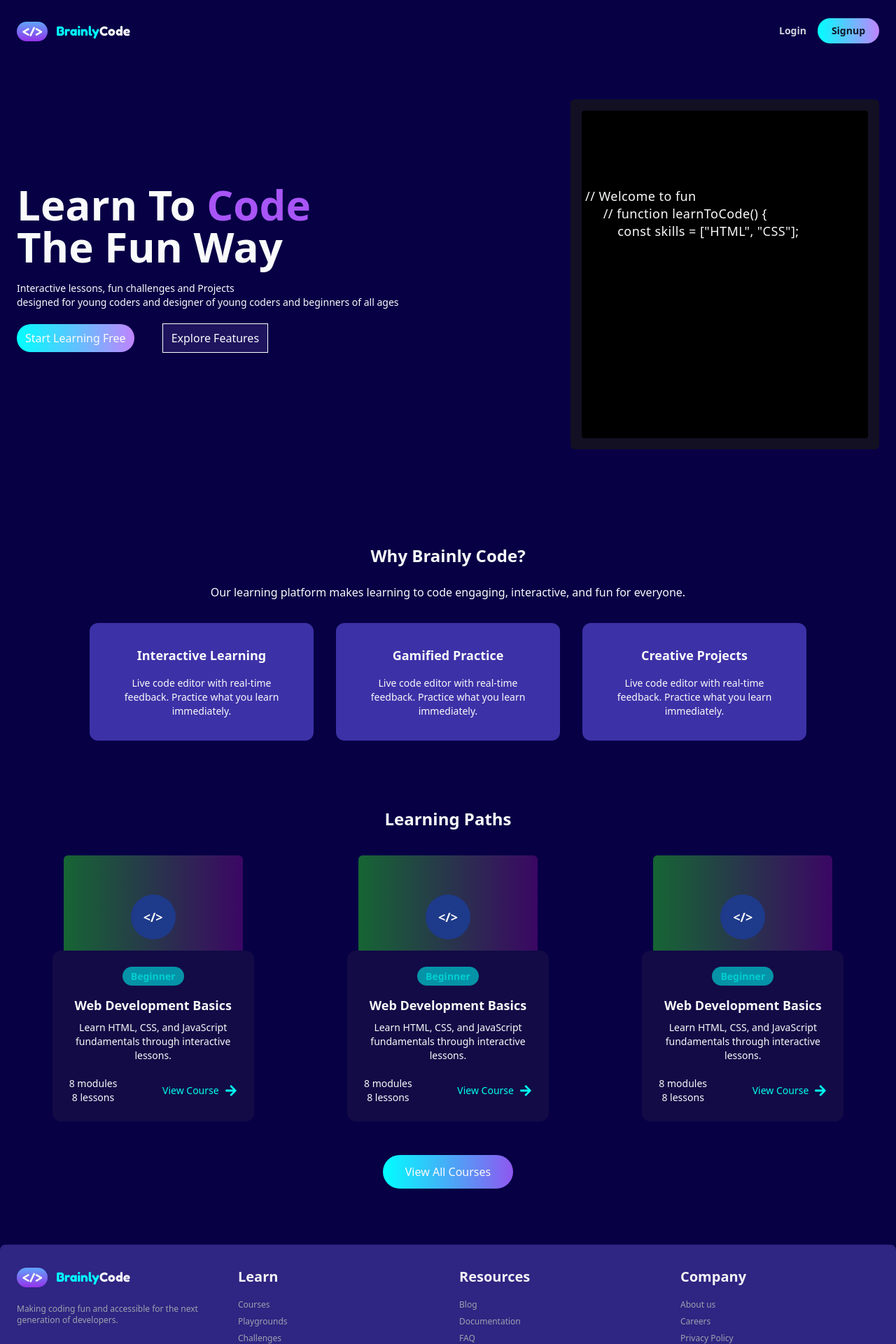
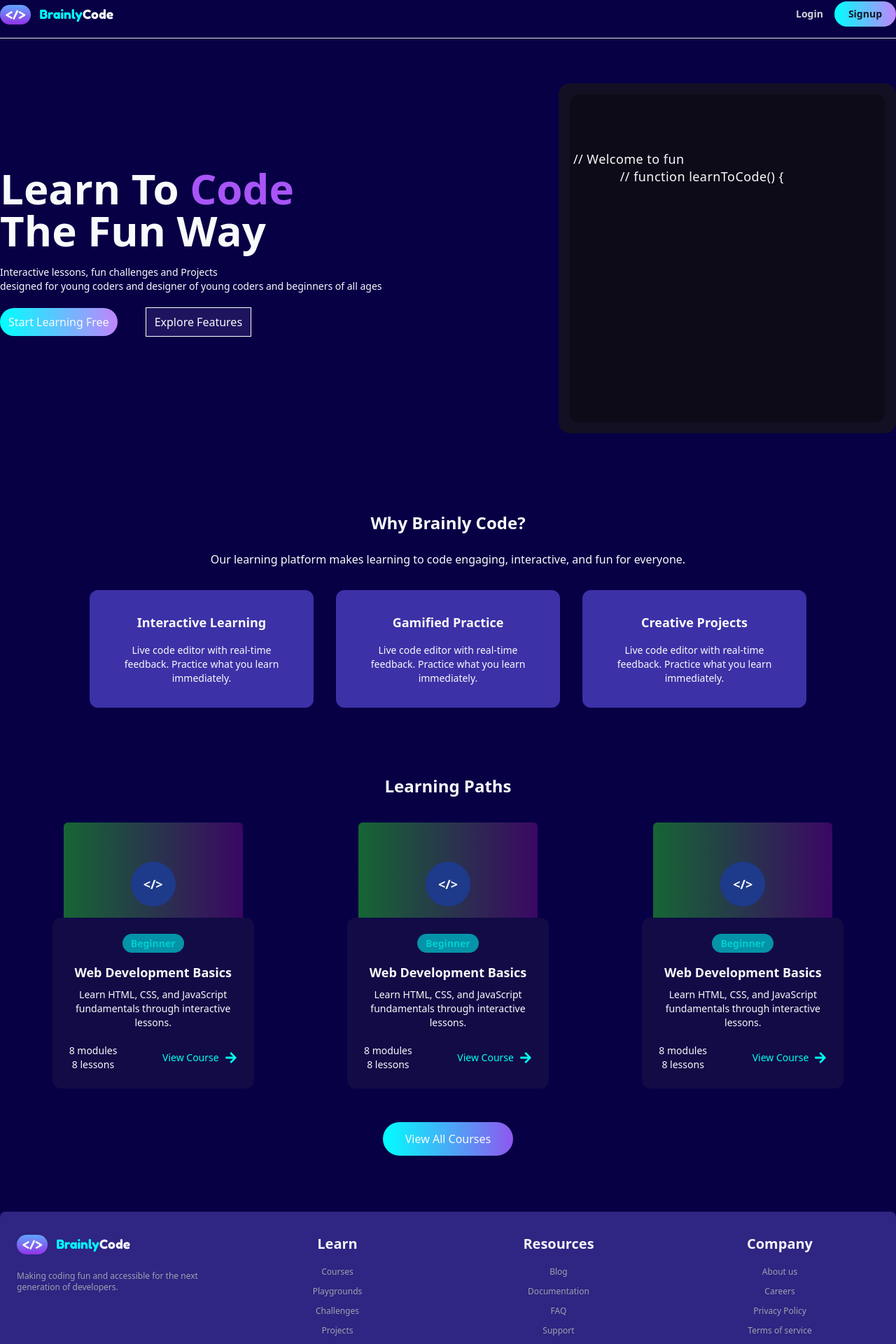
Before and after one commit to Brainly-Code/Brainly-Code, a React (Vite) app in the folder frontend/: page / in a window 1280 px wide. Shown: the part 14-1934 px from the top of the page at 70% size. Built offline with nearby package versions, Linux system fonts and the light colour scheme.

Commit message:
Updating for responsiveness

```diff
--- a/frontend/src/Components/Hero.jsx
+++ b/frontend/src/Components/Hero.jsx
@@ -17,8 +17,8 @@ export const Hero = () => {
   return (
     <div className="bg-[#070045] text-gray-50 min-h-screen">
       {/* Header */}
-      <section id="header" className="max-w-7xl mx-auto px-6 py-6">
-<header className="flex flex-wrap justify-between items-center gap-4 py-4">
+      <section id="header" className="max-w-7xl mx-auto">
+        <header className="flex flex-wrap border-b-[1px] justify-between items-center gap-4 py-4">
           <FloatingNav navItems={navItems} />
           {/* Left: Logo */}
           <div className="flex-shrink-0">
@@ -48,9 +48,9 @@ export const Hero = () => {
           </div>
 
         {/* TextGenerateEffect Section */}
-<div className="bg-[#121022] rounded-md p-4 w-full md:w-auto max-w-full sm:max-w-lg md:max-w-xl lg:max-w-2xl min-h-[300px] sm:min-h-[400px] md:min-h-[500px] flex flex-col">
+        <div className="bg-[#121022] rounded-2xl p-4 w-full md:w-auto max-w-full sm:max-w-lg md:max-w-xl lg:max-w-2xl min-h-[300px] sm:min-h-[400px] md:min-h-[500px] flex flex-col">
 
-<div className="bg-black rounded overflow-x-auto overflow-y-auto flex-grow flex flex-col h-full">
+        <div className="bg-black rounded-xl bg-opacity-30 overflow-x-auto overflow-y-auto flex-grow flex flex-col h-full">
 
             <TextGenerateEffect
               words={` // Welcome to fun
@@ -63,7 +63,7 @@ export const Hero = () => {
               }
               // Start your code
               learnToCode();`}
-        className="text-xs sm:text-sm md:text-base lg:text-lg w-full h-full whitespace-pre-wrap mt-auto mb-auto"
+                className="text-xs sm:text-sm md:text-base lg:text-lg w-full h-full whitespace-pre-wrap my-[5rem]"
             />
           </div>
 
--- a/frontend/src/Components/HomePage.jsx
+++ b/frontend/src/Components/HomePage.jsx
@@ -78,14 +78,14 @@ export default function HomePage() {
 
   return (
     <div className='bg-[#070045] opacity-90'>
-      <div className=' border-gray-300 py-6 rounded-none border-b-2'>
+      <div className=' border-gray-300 py-6 rounded-none border-b-[1px]'>
         <header className="flex items-center mx-auto text-white w-5/6 justify-between">
             <FloatingNav navItems={navItems} className=""/>
-            <BrainlyCodeIcon className="ml-7"/>
+            <BrainlyCodeIcon className="ml-7 sm:ml-1"/>
             <ul className=" flex items-center h-1/4">
               <li className="">
                   <Link to="/user/profile">
-                    <img src={profile} className=' h-1/2 w-1/2 md:h-3/4 md:w-3/4' />
+                    <img src={profile} className=' h-1/2 w-1/2 md:h-3/4 sm:w-1/2 md:w-2/4' />
                   </Link>
               </li>
               <li className="font-semibold inline bg-gradient-to-r from-[#00ffff] rounded-3xl ml-5 to-purple-400 px-5 py-2 text-gray-300">
--- a/frontend/src/Components/UpdateUser.jsx
+++ b/frontend/src/Components/UpdateUser.jsx
@@ -51,7 +51,7 @@ const Profile = () => {
             </div>
             <div className="mb-4">
               <label className="block text-[rgba(255,255,255,0.7)] font-bold mb-2">Name:</label>
-              <input type="text" className="form-input p-2 bg-[rgba(217,217,217,0.2)] rounded-md w-full text-[rgba(255,255,255,0.7)]" value={username}  placeholder="Enter name" onChange={e=>setUserName(e.target.value)} />
+              <input type="text" className="form-input p-2 bg-[rgba(217,217,217,0.2)] rounded-md w-full text-[rgba(255,255,255,0.7)]" value={username}  placeholder="Enter New Name" onChange={e=>setUserName(e.target.value)} />
             </div>
             <div className="mb-4">
               <label className="block text-[rgba(255,255,255,0.7)] font-bold mb-2">Email:</label>
--- a/frontend/src/Components/ui/Footer.jsx
+++ b/frontend/src/Components/ui/Footer.jsx
@@ -3,8 +3,9 @@ import BrainlyCodeIcon from "../BrainlyCodeIcon";
 const Footer = () => {
   return (
     <footer className="mt-8">
-      <div className="bg-[#6B5EDD] bg-opacity-40 rounded-lg px-6 py-8 w-full max-w-7xl mx-auto grid grid-cols-1 md:grid-cols-2 lg:grid-cols-4 gap-8 text-gray-100">
+      <div className="bg-[#6B5EDD] bg-opacity-40 rounded-lg px-6 py-8 w-full max-w-7xl mx-auto grid grid-cols-1 sm:grid-cols-2 md:grid-cols-2 lg:grid-cols-4 gap-8 text-gray-100">
 
+        {/* Logo and description */}
         <div>
           <BrainlyCodeIcon />
           <p className="text-xs text-gray-400 mt-6">
@@ -12,28 +13,37 @@ const Footer = () => {
           </p>
         </div>
 
-        <div>
+        {/* Learn Section */}
+        <div className="sm:text-center">
           <h1 className="text-xl font-bold mb-3">Learn</h1>
-          <p><a className="text-xs text-gray-400 hover:text-gray-200" href="/">Courses</a></p>
-          <p><a className="text-xs text-gray-400 hover:text-gray-200" href="/">Playgrounds</a></p>
-          <p><a className="text-xs text-gray-400 hover:text-gray-200" href="/">Challenges</a></p>
-          <p><a className="text-xs text-gray-400 hover:text-gray-200" href="/">Projects</a></p>
+          <ul className="space-y-1">
+            <li><a className="text-xs text-gray-400 hover:text-gray-200" href="/">Courses</a></li>
+            <li><a className="text-xs text-gray-400 hover:text-gray-200" href="/">Playgrounds</a></li>
+            <li><a className="text-xs text-gray-400 hover:text-gray-200" href="/">Challenges</a></li>
+            <li><a className="text-xs text-gray-400 hover:text-gray-200" href="/">Projects</a></li>
+          </ul>
         </div>
 
-        <div>
+        {/* Resources Section */}
+        <div className="sm:text-center">
           <h1 className="text-xl font-bold mb-3">Resources</h1>
-          <p><a className="text-xs text-gray-400 hover:text-gray-200" href="/">Blog</a></p>
-          <p><a className="text-xs text-gray-400 hover:text-gray-200" href="/">Documentation</a></p>
-          <p><a className="text-xs text-gray-400 hover:text-gray-200" href="/">FAQ</a></p>
-          <p><a className="text-xs text-gray-400 hover:text-gray-200" href="/">Support</a></p>
+          <ul className="space-y-1">
+            <li><a className="text-xs text-gray-400 hover:text-gray-200" href="/">Blog</a></li>
+            <li><a className="text-xs text-gray-400 hover:text-gray-200" href="/">Documentation</a></li>
+            <li><a className="text-xs text-gray-400 hover:text-gray-200" href="/">FAQ</a></li>
+            <li><a className="text-xs text-gray-400 hover:text-gray-200" href="/">Support</a></li>
+          </ul>
         </div>
 
-        <div>
+        {/* Company Section */}
+        <div className="sm:text-center">
           <h1 className="text-xl font-bold mb-3">Company</h1>
-          <p><a className="text-xs text-gray-400 hover:text-gray-200" href="/">About us</a></p>
-          <p><a className="text-xs text-gray-400 hover:text-gray-200" href="/">Careers</a></p>
-          <p><a className="text-xs text-gray-400 hover:text-gray-200" href="/">Privacy Policy</a></p>
-          <p><a className="text-xs text-gray-400 hover:text-gray-200" href="/">Terms of service</a></p>
+          <ul className="space-y-1">
+            <li><a className="text-xs text-gray-400 hover:text-gray-200" href="/">About us</a></li>
+            <li><a className="text-xs text-gray-400 hover:text-gray-200" href="/">Careers</a></li>
+            <li><a className="text-xs text-gray-400 hover:text-gray-200" href="/">Privacy Policy</a></li>
+            <li><a className="text-xs text-gray-400 hover:text-gray-200" href="/">Terms of service</a></li>
+          </ul>
         </div>
       </div>
 
--- a/frontend/src/Components/ui/Introductory.jsx
+++ b/frontend/src/Components/ui/Introductory.jsx
@@ -8,7 +8,7 @@ const Introductory = () => {
         <h1 className='font-bold text-6xl'>Learn To <span className="text-purple-500"> Code<br></br></span> The Fun Way</h1>
         <p className='text-sm my-5'>Interactive lessons, fun challenges and Projects<br></br> designed for young coders and designer of young coders and beginners of all ages</p>
         <div className="mt-4">
-          <button className="bg-gradient-to-r from-[#00ffff] to-purple-400 rounded mr-10 mb-5 px-3 py-2 hover:bg-gradient-to-r hover:from-[#4aeaff] hover:to-purple-500 rounded-3xl "><Link to="/register">Start Learning Free</Link></button>
+          <button className="bg-gradient-to-r from-[#00ffff] to-purple-400 mr-10 mb-5 px-3 py-2 hover:bg-gradient-to-r hover:from-[#4aeaff] hover:to-purple-500 rounded-3xl "><Link to="/register">Start Learning Free</Link></button>
           <button className="bg-[#1e145e] hover:bg-[#140e3f]  border-3 px-3 p-2 border border-white">Explore Features</button>
         </div>
       </div>
--- a/frontend/src/Components/ui/Loader.jsx
+++ b/frontend/src/Components/ui/Loader.jsx
@@ -2,8 +2,10 @@ import React from 'react'
 
 const Loader = () => {
   return (
-    <div className='mt-[4rem] p-[5rem] border-t-2 rounded-full animate-spin border-blue-500 w-[1rem] h-[1rem]'>
+    <div className='h-screen pt-[10rem]  bg-[#070045]'>
+      <div className='p-[5rem] mx-auto border-t-2 rounded-full animate-spin border-blue-500 w-[1rem] h-[1rem]'>
 
+      </div>
     </div>
   )
 }
--- a/frontend/src/auth/Register.jsx
+++ b/frontend/src/auth/Register.jsx
@@ -66,7 +66,7 @@ const Register = () => {
                 <input type="text" required id="username" onChange={e => setUsername(e.target.value)} name="username" className="focus:pl-2 block w-full m-auto border-blue-300 text-gray-300 border-b-2  bg-transparent text-[1rem] p-1 focus:border-blue-700 focus:outline-none  " placeholder="Name" />
                 <input type="email" onChange={e => setEmail(e.target.value)} required id="email" name="email" className="focus:pl-2 block mt-3 w-full m-auto border-blue-300 text-gray-300 border-b-2  bg-transparent text-[1rem] p-1  focus:border-blue-700 focus:outline-none focus:active:border-blue-400 " placeholder="Email" />
                 <input autoComplete='true' type="password" onChange={e => setPassword(e.target.value)} required id="password" name="password" className="focus:pl-2 block mb-5 mt-3 w-full m-auto border-blue-300 text-gray-300 border-b-2 bg-transparent text-[1rem] p-1  focus:border-blue-700 focus:outline-none focus:active:border-blue-400 " placeholder="Password" />
-                <input type="checkbox" onChange={() => setRole("USER")} name="terms" id="terms" className="bg-[#13121C] mr-2 " style={{width: '1rem', height: '1rem', backgroundColor: "#13121C"}}/>
+                <input type="checkbox" onChange={() => setRole("USER")} name="terms" id="terms" required className="bg-[#13121C] mr-2 " style={{width: '1rem', height: '1rem', backgroundColor: "#13121C"}}/>
                 <label htmlFor="terms" className="text-xs">I agree the <span className="text-blue-400">Terms of service </span> and <span className="text-blue-400">Privacy Policy</span></label>
                 <button className="bg-blue-400 mt-2 px-8 rounded hover:bg-gradient-to-l hover:from-blue-700 hover:to-blue-500 bg-gradient-to-l from-blue-600 to-blue-400 py-2">Sign up</button>
                 <p>Or Continue with</p>
```
Also changed, not shown: 1 other file (tests, documents, lock files or other folders). Lines whose indentation alone changed are shown as unchanged.
